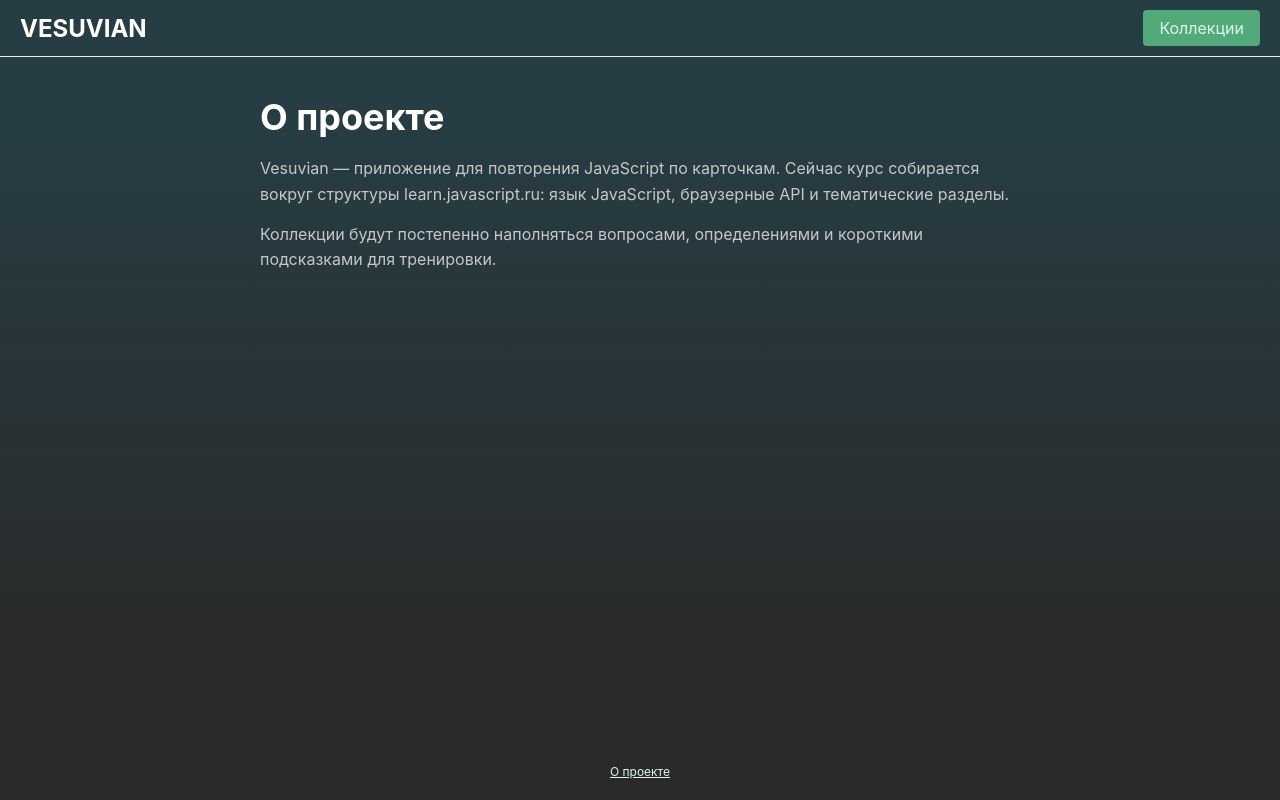
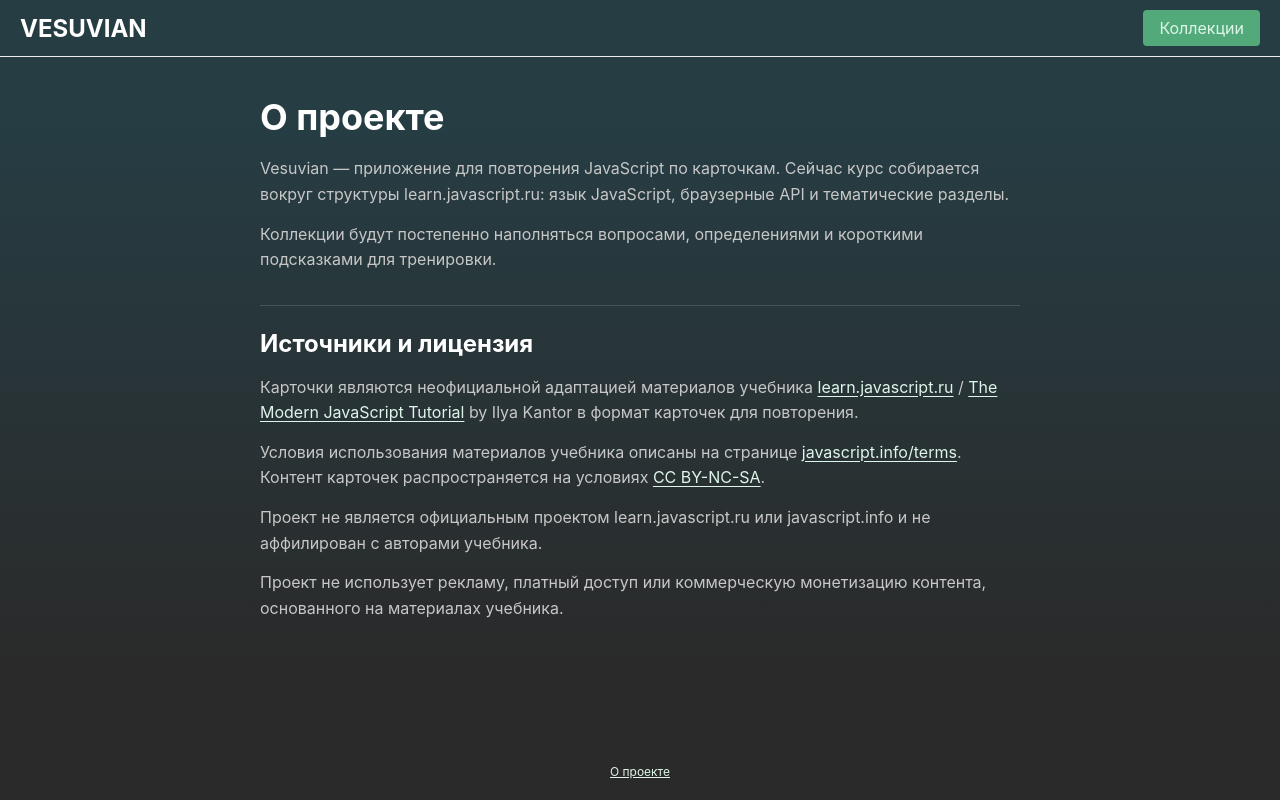
Before and after one commit to KanSars/vesuvian_mini_js, a React (Vite) app: page /about in a window 1280 px wide. Built offline with nearby package versions, Linux system fonts and the light colour scheme.

Commit message:
docs: add course attribution and license notice

```diff
--- a/src/pages/AboutPage/ui/AboutPage.module.scss
+++ b/src/pages/AboutPage/ui/AboutPage.module.scss
@@ -23,4 +23,27 @@
   p {
     margin: 0 0 14px;
   }
+
+  a {
+    color: $primary-green;
+    text-decoration: underline;
+    text-underline-offset: 3px;
+
+    &:hover {
+      color: $white;
+    }
+  }
 }
+
+.sources {
+  margin-top: 32px;
+  padding-top: 24px;
+  border-top: 1px solid rgba($silver, 0.2);
+
+  h2 {
+    margin: 0 0 16px;
+    color: $white;
+    font-size: 24px;
+    line-height: 1.2;
+  }
+}
--- a/src/pages/AboutPage/ui/AboutPage.tsx
+++ b/src/pages/AboutPage/ui/AboutPage.tsx
@@ -14,6 +14,44 @@
           Коллекции будут постепенно наполняться вопросами, определениями и
           короткими подсказками для тренировки.
         </p>
+
+        <section className={styles.sources}>
+          <h2>Источники и лицензия</h2>
+          <p>
+            Карточки являются неофициальной адаптацией материалов учебника{' '}
+            <a href="https://learn.javascript.ru/" target="_blank" rel="noreferrer">
+              learn.javascript.ru
+            </a>
+            {' / '}
+            <a href="https://javascript.info/" target="_blank" rel="noreferrer">
+              The Modern JavaScript Tutorial
+            </a>
+            {' '}by Ilya Kantor в формат карточек для повторения.
+          </p>
+          <p>
+            Условия использования материалов учебника описаны на странице{' '}
+            <a href="https://javascript.info/terms" target="_blank" rel="noreferrer">
+              javascript.info/terms
+            </a>
+            . Контент карточек распространяется на условиях{' '}
+            <a
+              href="https://creativecommons.org/licenses/by-nc-sa/4.0/"
+              target="_blank"
+              rel="noreferrer"
+            >
+              CC BY-NC-SA
+            </a>
+            .
+          </p>
+          <p>
+            Проект не является официальным проектом learn.javascript.ru или javascript.info
+            и не аффилирован с авторами учебника.
+          </p>
+          <p>
+            Проект не использует рекламу, платный доступ или коммерческую
+            монетизацию контента, основанного на материалах учебника.
+          </p>
+        </section>
       </section>
     </div>
   );
```
